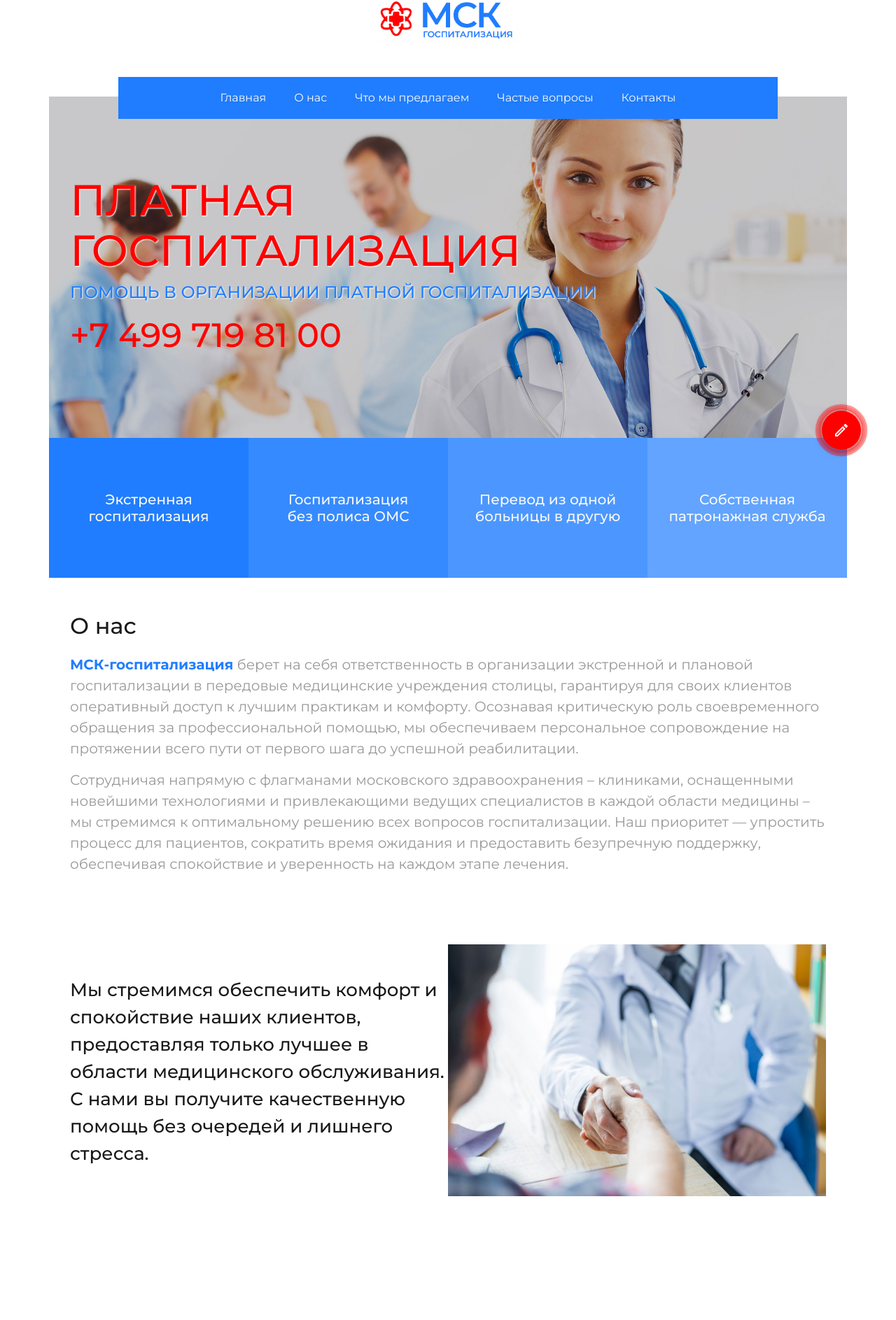
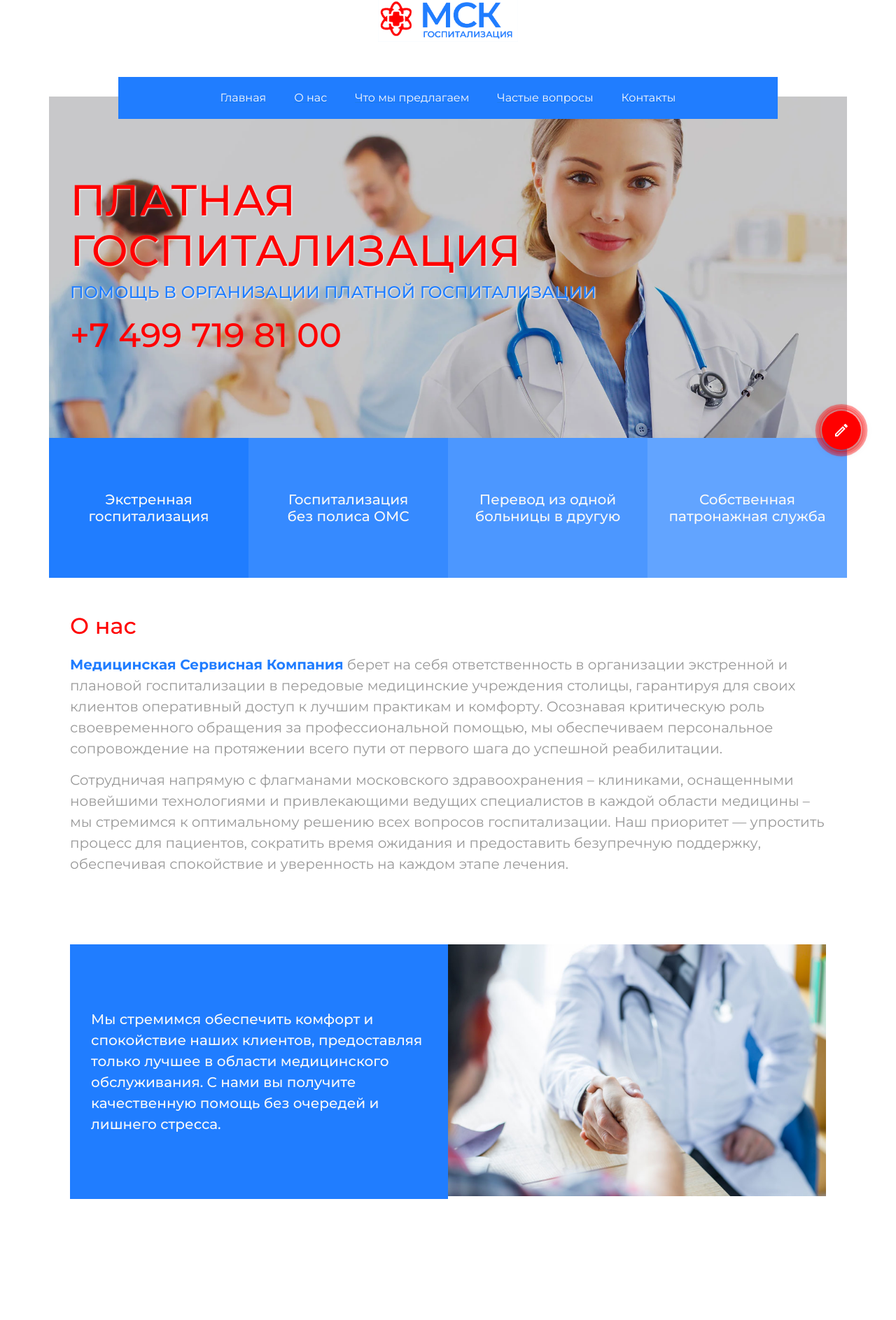
Before and after one commit to vladimirmuratov/msk-v1, a Next.js app: page / in a window 1280 px wide. Shown: the part 107-1994 px from the top of the page at 70% size. Built offline with nearby package versions, Linux system fonts and the light colour scheme.

Commit message:
fix open graph

```diff
--- a/src/components/Banner.jsx
+++ b/src/components/Banner.jsx
@@ -8,7 +8,7 @@ export const Banner = ({ router, isMobile }) => {
             id="root"
             sx={{
                 scrollMarginTop: '200px',
-                backgroundImage: 'url(/images/banner-3.jpg)',
+                backgroundImage: 'url(/images/banner-3.webp)',
                 backgroundPosition: 'center',
                 backgroundSize: 'cover',
                 height: '488px',
--- a/src/components/Footer.jsx
+++ b/src/components/Footer.jsx
@@ -39,7 +39,7 @@ export const Footer = () => {
                 color: 'var(--white)',
                 display: 'flex',
                 flexDirection: 'column',
-                alignItems: { xs: 'flex-start', sm: 'flex-end' }
+                alignItems: { xs: 'center', sm: 'flex-end' }
             }}>
                 <Typography sx={{ fontSize: '14px' }}>г. Москва, Мичуринский пр-т, д. 6</Typography>
                 <Link href={`tel:${phoneNumber}`} sx={{ color: 'var(--white)', textDecoration: 'underline' }}>
--- a/src/components/WeRespondBlock.jsx
+++ b/src/components/WeRespondBlock.jsx
@@ -10,7 +10,7 @@ export const WeRespondBlock = () => {
             }}
         >
 
-            <Typography variant="h2" sx={{fontSize: '32px', fontWeight: 500, color: 'var(--black)', marginBottom: '20px'}}>
+            <Typography variant="h2" sx={{fontSize: '32px', fontWeight: 500, color: 'var(--red)', marginBottom: '20px'}}>
                 Мы отвечаем за:
             </Typography>
 
--- a/src/components/WhyWeBlock.jsx
+++ b/src/components/WhyWeBlock.jsx
@@ -10,7 +10,7 @@ export const WhyWeBlock = () => {
         >
 
             <Typography variant="h2"
-                        sx={{ fontSize: '32px', fontWeight: 500, color: 'var(--black)', marginBottom: '20px' }}>
+                        sx={{ fontSize: '32px', fontWeight: 500, color: 'var(--red)', marginBottom: '20px' }}>
                 Почему именно мы?
             </Typography>
 
--- a/src/components/base/Accordion/BaseAccordion.jsx
+++ b/src/components/base/Accordion/BaseAccordion.jsx
@@ -11,7 +11,7 @@ export const BaseAccordion = ({id = '', title, items = []}) => {
                 padding: {xs: '18px 20px 20px', sm: '50px 30px'},
             }}
         >
-            <Typography variant="h2" sx={{fontSize: '32px', fontWeight: 500, color: 'var(--black)', marginBottom: '20px'}}>{title}</Typography>
+            <Typography variant="h2" sx={{fontSize: '32px', fontWeight: 500, color: 'var(--red)', marginBottom: '20px'}}>{title}</Typography>
 
             <Box>
                 {items.map((item) => <BaseAccordionItem key={item.id} {...item}/>)}
--- a/src/components/base/BaseModal.jsx
+++ b/src/components/base/BaseModal.jsx
@@ -9,7 +9,7 @@ const Transition = React.forwardRef(function Transition(props, ref) {
     return <Slide direction="up" ref={ref} {...props} />
 })
 
-export const BaseModal = ({title = '', children, open, handleClose, color = ''}) => {
+export const BaseModal = ({title = '', children, open, handleClose, color = 'var(--red)'}) => {
 
 
     return (
--- a/src/content/main-page/blocks/AboutBlock.jsx
+++ b/src/content/main-page/blocks/AboutBlock.jsx
@@ -13,11 +13,12 @@ export const AboutBlock = () => {
         >
             <Box>
                 <Typography variant="h2"
-                            sx={{ fontSize: '32px', fontWeight: 500, color: 'var(--black)', marginBottom: '20px' }}>
+                            sx={{ fontSize: '32px', fontWeight: 500, color: 'var(--red)', marginBottom: '20px' }}>
                     О нас
                 </Typography>
                 <Typography sx={{ fontSize: '20px', color: 'var(--gray)' }}>
-                    <Box component="span" sx={{ fontWeight: 600, color: 'var(--blue)', }}>МСК-госпитализация</Box> берет
+                    <Box component="span" sx={{ fontWeight: 600, color: 'var(--blue)', }}>Медицинская Сервисная
+                        Компания</Box> берет
                     на себя ответственность в организации экстренной и плановой госпитализации
                     в передовые медицинские учреждения столицы, гарантируя для своих клиентов оперативный доступ к
                     лучшим практикам и комфорту. Осознавая критическую роль своевременного обращения за профессиональной
@@ -33,18 +34,37 @@ export const AboutBlock = () => {
                 </Typography>
             </Box>
             <Box sx={{
-                display: 'grid',
+                // backgroundColor: 'var(--blue)',
+                display: {xs: 'flex', md: 'grid'},
                 gridTemplateColumns: { xs: '1fr', sm: '1fr 1fr' },
                 marginY: { xs: '15px', sm: '100px' },
                 alignItems: 'center',
             }}>
-                <Typography
-                    variant="h3"
-                    sx={{ fontSize: '26px', fontWeight: 500, color: 'var(--black)', lineHeight: 1.5 }}>
-                    Мы стремимся обеспечить комфорт и спокойствие наших клиентов, предоставляя только лучшее в области
-                    медицинского обслуживания. С нами вы получите качественную помощь без очередей и лишнего стресса.
-                </Typography>
-                <Box sx={{ display: { xs: 'none', sm: 'block' } }}>
+                <Box sx={{
+                    backgroundColor: 'var(--blue)',
+                    height: '100%',
+                    display: 'flex',
+                    justifyContent: 'center',
+                    alignItems: 'center',
+                    padding: '30px',
+                    width: '100%',
+                }}>
+                    <Typography
+                        variant="h3"
+                        sx={{
+                            fontSize: '20px',
+                            fontWeight: 500,
+                            color: 'var(--white)',
+                            backgroundColor: 'var(--blue)',
+                            lineHeight: 1.5
+                        }}>
+                        Мы стремимся обеспечить комфорт и спокойствие наших клиентов, предоставляя только лучшее в
+                        области
+                        медицинского обслуживания. С нами вы получите качественную помощь без очередей и лишнего
+                        стресса.
+                    </Typography>
+                </Box>
+                <Box sx={{ display: { xs: 'none', md: 'block' } }}>
                     <img src="/images/doctors/doctor5-color.jpg" alt="госпитализация с платной скорой"
                          style={{ width: '100%' }}
                     />
--- a/src/content/main-page/blocks/ContactsBlock.jsx
+++ b/src/content/main-page/blocks/ContactsBlock.jsx
@@ -16,7 +16,7 @@ export const ContactsBlock = () => {
             }}
         >
             <Typography variant="h2"
-                        sx={{ fontSize: '32px', fontWeight: 500, color: 'var(--black)', marginBottom: '20px' }}>
+                        sx={{ fontSize: '32px', fontWeight: 500, color: 'var(--red)', marginBottom: '20px' }}>
                 Контакты
             </Typography>
             <Box
--- a/src/content/main-page/blocks/ServiceBlock.jsx
+++ b/src/content/main-page/blocks/ServiceBlock.jsx
@@ -14,7 +14,7 @@ export const ServiceBlock = () => {
         >
             <Typography
                 variant="h2"
-                sx={{fontSize: '32px', fontWeight: 500, color: 'var(--black)', marginBottom: '20px', lineHeight: 1.3}}>
+                sx={{fontSize: '32px', fontWeight: 500, color: 'var(--red)', marginBottom: '20px', lineHeight: 1.3}}>
                 Что мы предлагаем
             </Typography>
             <Box sx={{display: 'grid', gridTemplateColumns: {xs: '1fr', md: '1fr 1fr'}, gap: {xs: '16px', sm: '32px'}}}>
--- a/src/pages/_document.js
+++ b/src/pages/_document.js
@@ -3,7 +3,7 @@ import { DocumentHeadTags, documentGetInitialProps } from '@mui/material-nextjs/
 
 export default function Document(props) {
   return (
-    <Html lang="en">
+    <Html lang="en" prefix="og: https://ogp.me/ns#">
       <Head>
         <DocumentHeadTags {...props} />
       </Head>
--- a/src/pages/index.js
+++ b/src/pages/index.js
@@ -7,7 +7,7 @@ export default function Home() {
     return (
         <>
             <Head>
-        <title>Лечение в лучших клиниках Москвы. 8 (499) 719-81-00, 24/7</title>
+                <title>Медицинская Сервисная Компания. Платная госпитализация в Москве. 8 (499) 719-81-00, 24/7</title>
                 <meta
                     name="description"
                     content="Официальный координатор по госпитализации в московские клиники. Более 10 лет успешной работы. 20 клиник-партнеров. Оперативность. Минимум документов. Финансовая прозрачность"
@@ -20,9 +20,18 @@ export default function Home() {
                 <meta name="yandex-verification" content="bbac592db0eece12" />
                 {/*<link rel="icon" href="/icon.png"/>*/}
                 <link rel="shortcut icon" href="/favicon.ico" type="image/ico" />
-          <meta property="og:title" content="Лечение в лучших клиниках Москвы. 8 (499) 719-81-00, 24/7" />
-          <meta property="og:description" content="Официальный координатор по госпитализации в московские клиники. Более 10 лет успешной работы. 20 клиник-партнеров. Оперативность. Минимум документов. Финансовая прозрачность" />
-          <meta property="og:image" content="/images/banner-3.jpg" />
+                <meta property="og:locale" content="ru_RU" />
+                <meta property="og:title" content="Медицинская Сервисная Компания. Платная госпитализация в Москве. 8 (499) 719-81-00, 24/7" />
+                <meta property="og:description"
+                      content="Официальный координатор по госпитализации в московские клиники. Более 10 лет успешной работы. 20 клиник-партнеров. Оперативность. Минимум документов. Финансовая прозрачность" />
+                <meta property="og:type" content="website" />
+                <meta property="og:url" content="https://msk-ambulance.ru/" />
+                <meta property="og:image" content="https://msk-ambulance.ru/images/banner-3.webp" />
+                <meta property="og:image:alt"
+                      content="Медицинская Сервисная Компания. Платная госпитализация 8 (499) 719-81-00, 24/7" />
+                <meta property="og:image:type" content="image/webp" />
+                <meta property="og:site_name"
+                      content="Медицинская Сервисная Компания. Экстренная госпитализация 8 (499) 719-81-00, 24/7" />
             </Head>
             <main>
                 <Suspense>
```
Also changed, not shown: public/images/banner-3.webp (added). Lines whose indentation alone changed are shown as unchanged.
